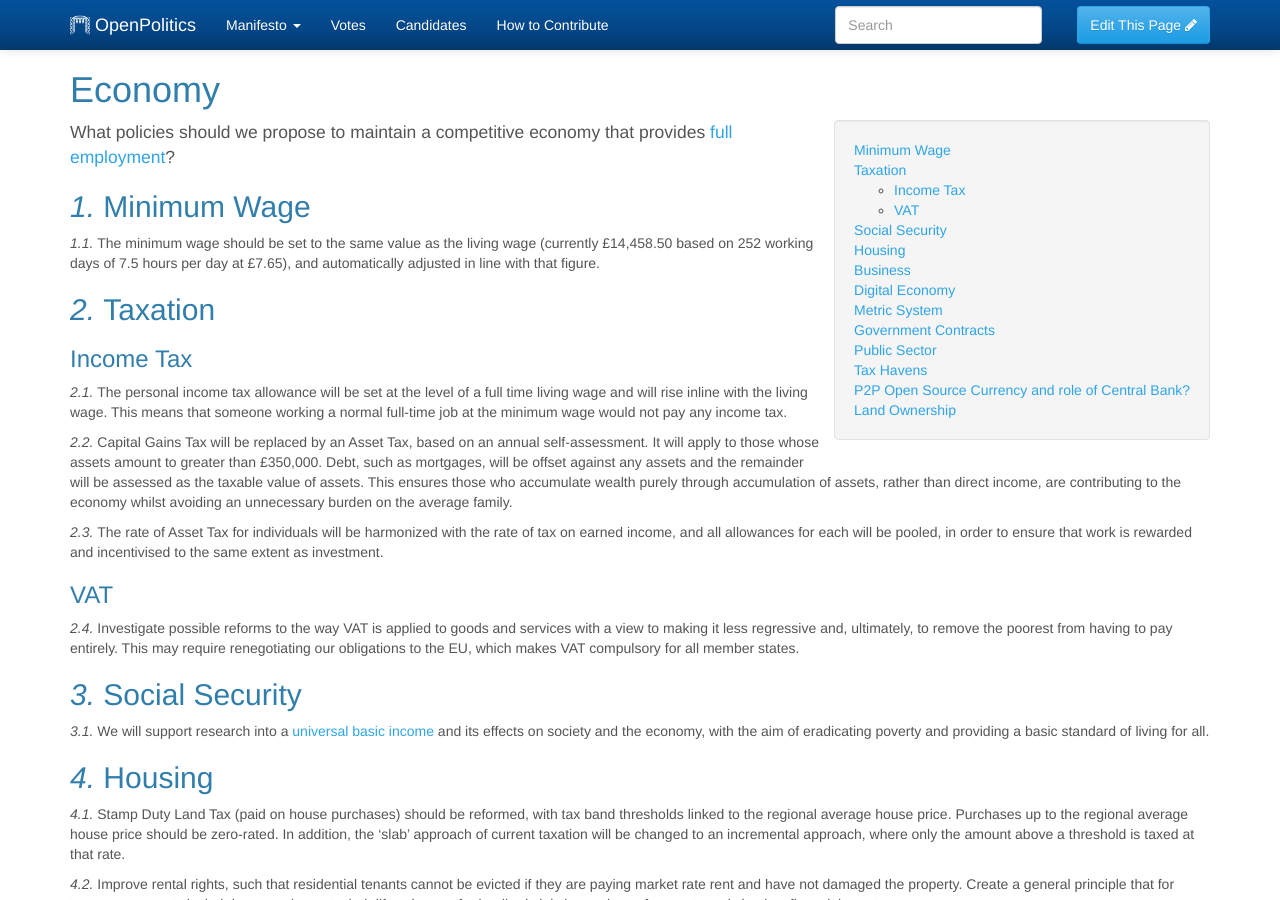
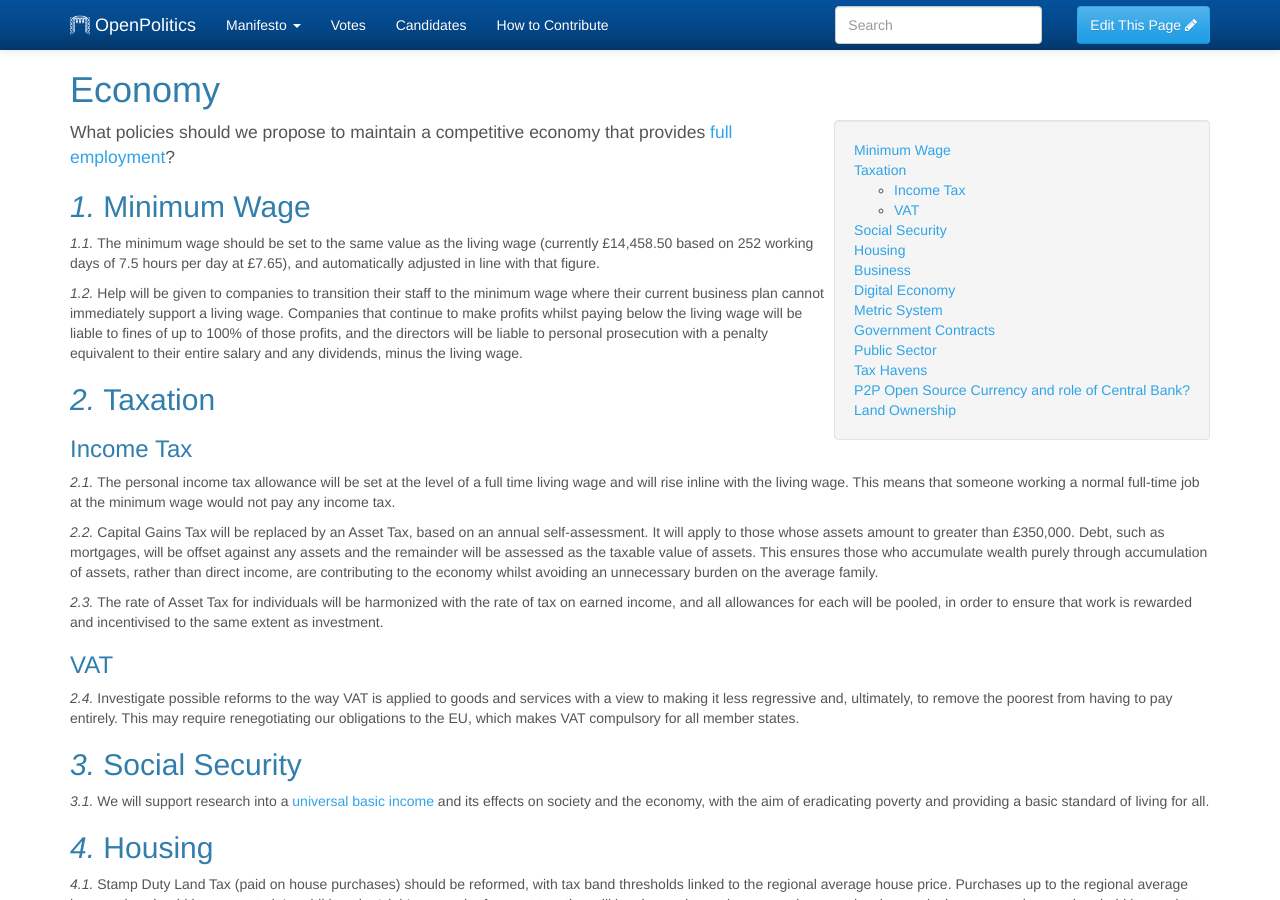
Before and after one commit to openpolitics/manifesto, a Jekyll site: the page built from manifesto/economy.md, in a window 1280 px wide and 900 px high. Built offline with Jekyll 4.4.1, drawn with Linux system fonts in a browser that asks for light colours.

Commit message:
Enforce living wage

```diff
--- a/manifesto/economy.md
+++ b/manifesto/economy.md
@@ -12,6 +12,8 @@ What policies should we propose to maintain a competitive economy that provides
 ## Minimum Wage
 
 The minimum wage should be set to the same value as the living wage (currently £14,458.50 based on 252 working days of 7.5 hours per day at £7.65), and automatically adjusted in line with that figure.
+
+Help will be given to companies to transition their staff to the minimum wage where their current business plan cannot immediately support a living wage. Companies that continue to make profits whilst paying below the living wage will be liable to fines of up to 100% of those profits, and the directors will be liable to personal prosecution with a penalty equivalent to their entire salary and any dividends, minus the living wage.
 
 ## Taxation
 
```
